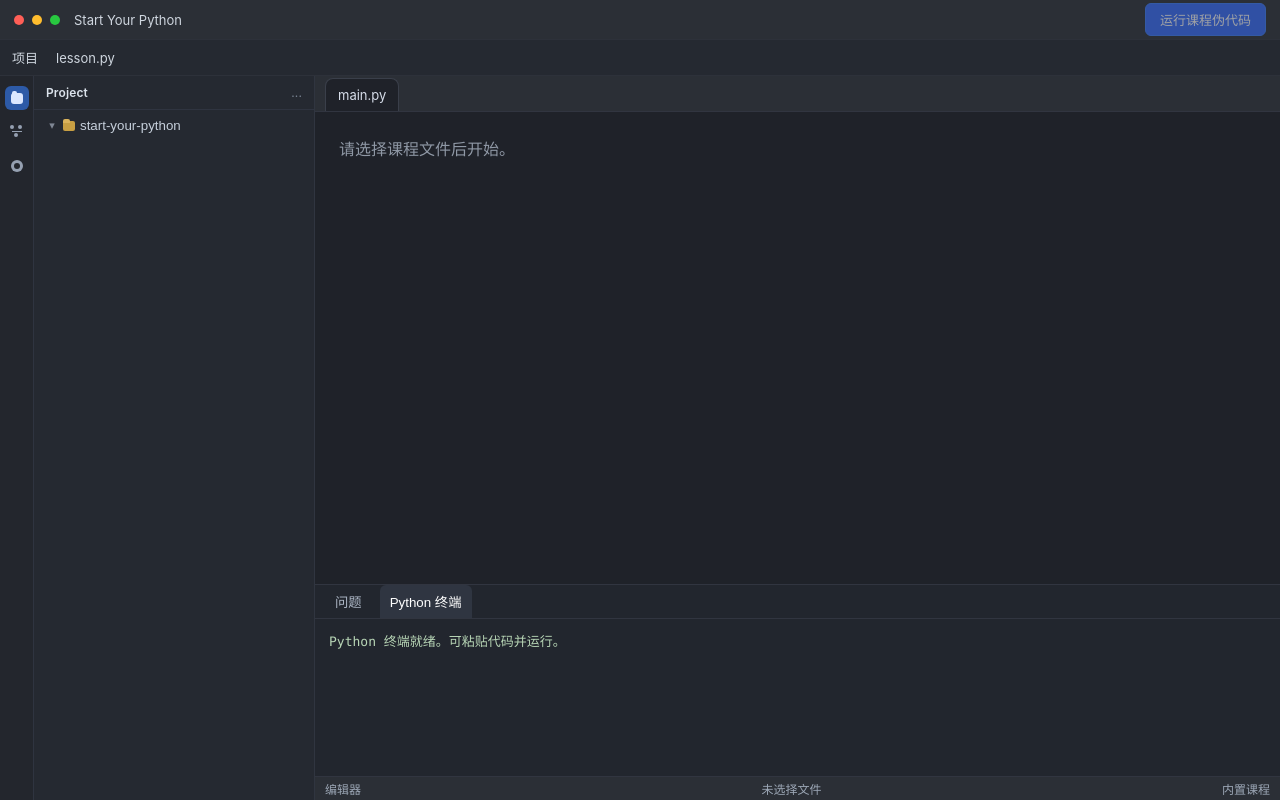
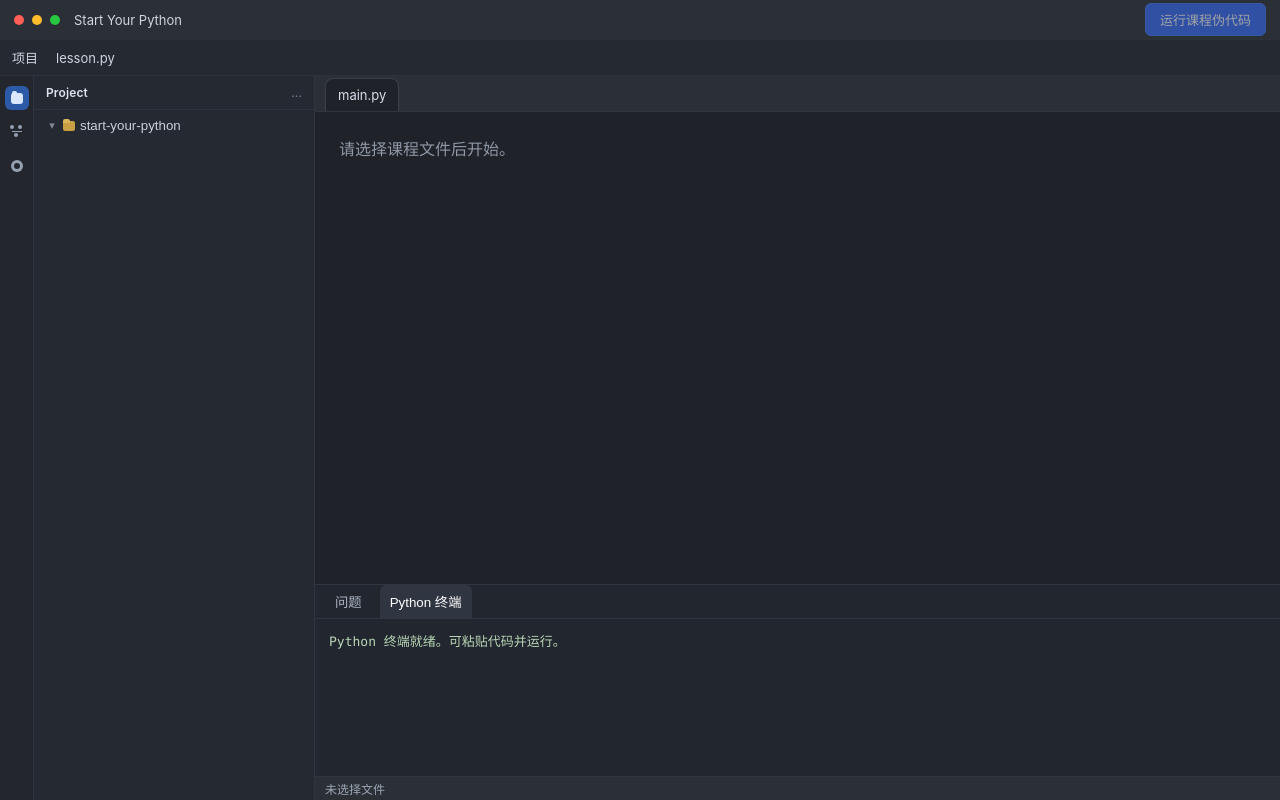
Before and after one commit to sunnyhmz7010/start-your-python, a Vue app: page /desktop in a window 1280 px wide. Built offline with nearby package versions, Linux system fonts and the light colour scheme.

Commit message:
chore: remove workspace status noise

```diff
--- a/src/components/workspace/StatusBar.vue
+++ b/src/components/workspace/StatusBar.vue
@@ -1,21 +1,14 @@
 <template>
   <footer class="status-bar">
-    <span>{{ mode === 'editor' ? '编辑器' : '课程运行' }}</span>
     <span>{{ lesson ? (lesson.fileName ?? `${lesson.title}.py`) : '未选择文件' }}</span>
     <span v-if="contentWarning" class="warning" data-testid="content-source-warning">{{ contentWarning }}</span>
-    <span v-else>{{ contentSource === 'external' ? '外部课程' : '内置课程' }}</span>
   </footer>
 </template>
 
 <script setup lang="ts">
 import type { Lesson } from '@/types/lesson'
-import type { ContentSource } from '@/services/content/contentProvider'
-import type { WorkspaceMode } from './types'
-
 defineProps<{
-  mode: WorkspaceMode
   lesson: Lesson | null
-  contentSource: ContentSource
   contentWarning: string | null
 }>()
 </script>
```
